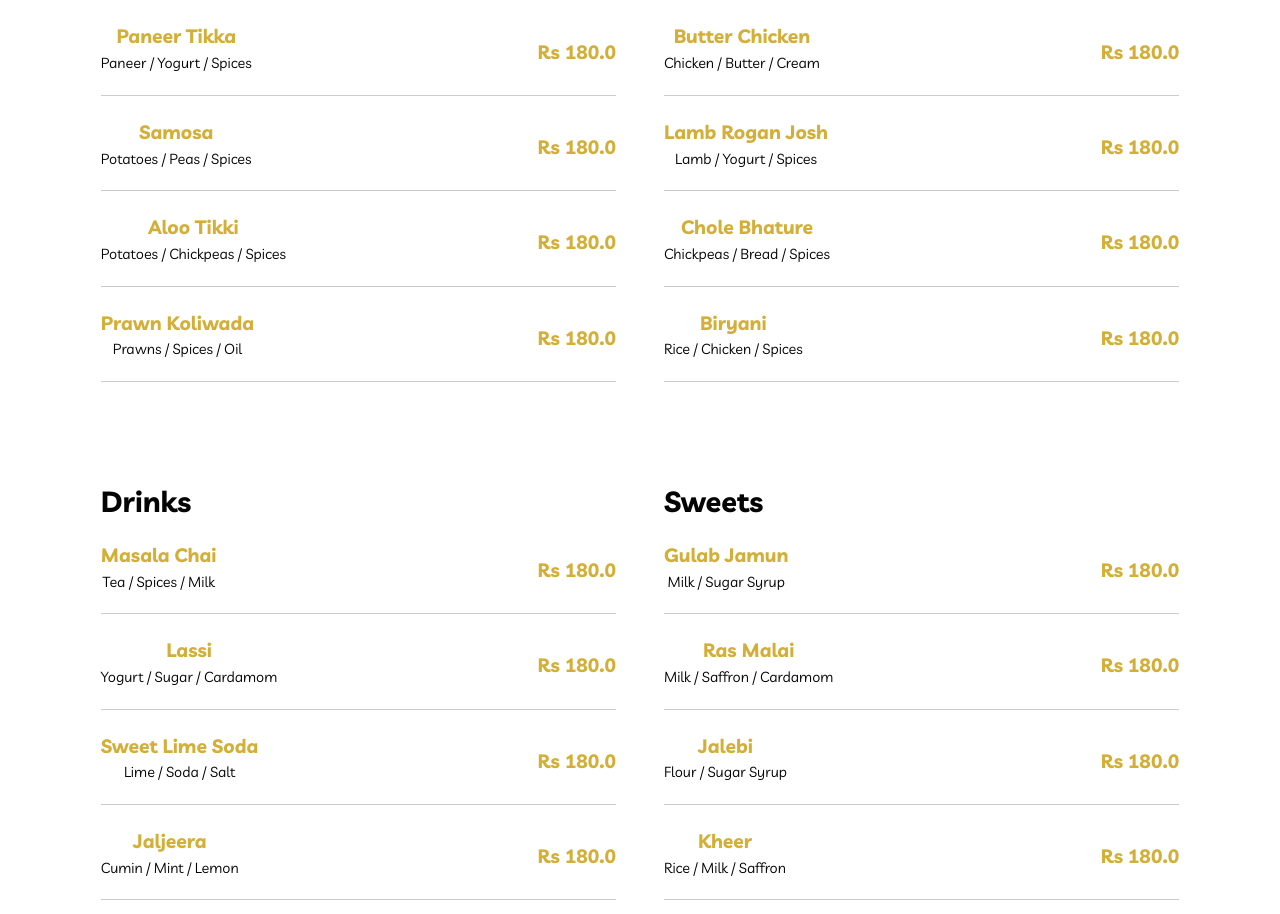
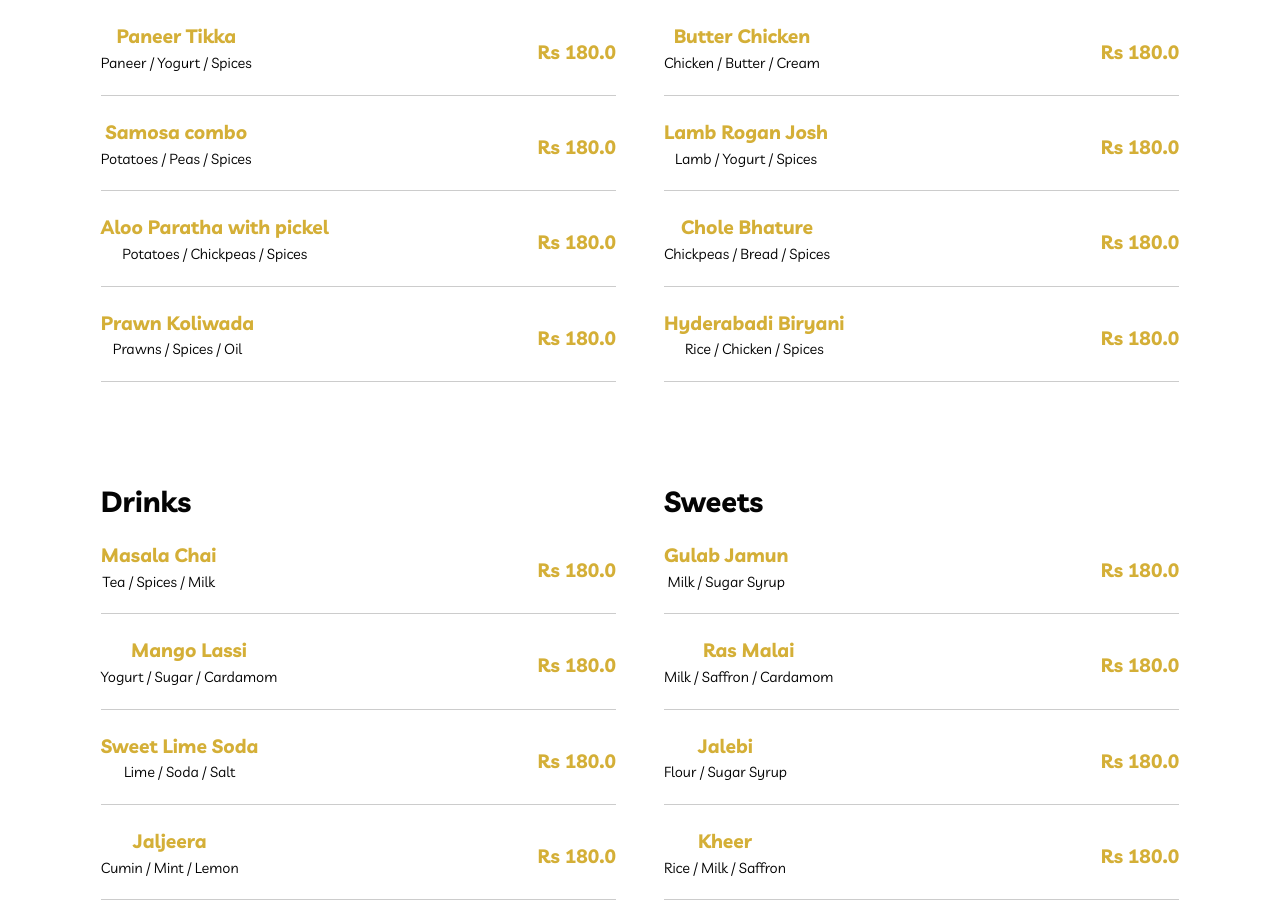
Before and after one commit to Nishant55559/My-desert, a React (Create React App) app: page / in a window 1280 px wide. Shown: the part 2780-3694 px from the top of the page. Built offline with nearby package versions, Linux system fonts and the light colour scheme.

Commit message:
menu update

```diff
--- a/src/component/home/our_menu/our_menu.js
+++ b/src/component/home/our_menu/our_menu.js
@@ -5,8 +5,8 @@ function OurMenu(){
 
     const starters = [
         { name: "Paneer Tikka", description: "Paneer / Yogurt / Spices", price: "Rs 180.0" },
-        { name: "Samosa", description: "Potatoes / Peas / Spices", price: "Rs 180.0" },
-        { name: "Aloo Tikki", description: "Potatoes / Chickpeas / Spices", price: "Rs 180.0" },
+        { name: "Samosa combo", description: "Potatoes / Peas / Spices", price: "Rs 180.0" },
+        { name: "Aloo Paratha with pickel", description: "Potatoes / Chickpeas / Spices", price: "Rs 180.0" },
         { name: "Prawn Koliwada", description: "Prawns / Spices / Oil", price: "Rs 180.0" },
     ];
 
@@ -15,13 +15,13 @@ function OurMenu(){
         { name: "Butter Chicken", description: "Chicken / Butter / Cream", price: "Rs 180.0" },
         { name: "Lamb Rogan Josh", description: "Lamb / Yogurt / Spices", price: "Rs 180.0" },
         { name: "Chole Bhature", description: "Chickpeas / Bread / Spices", price: "Rs 180.0" },
-        { name: "Biryani", description: "Rice / Chicken / Spices", price: "Rs 180.0" },
+        { name: "Hyderabadi Biryani", description: "Rice / Chicken / Spices", price: "Rs 180.0" },
     ];
 
 
     const drinks = [
         { name: "Masala Chai", description: "Tea / Spices / Milk", price: "Rs 180.0" },
-        { name: "Lassi", description: "Yogurt / Sugar / Cardamom", price: "Rs 180.0" },
+        { name: "Mango Lassi", description: "Yogurt / Sugar / Cardamom", price: "Rs 180.0" },
         { name: "Sweet Lime Soda", description: "Lime / Soda / Salt", price: "Rs 180.0" },
         { name: "Jaljeera", description: "Cumin / Mint / Lemon", price: "Rs 180.0" },
     ];
```
